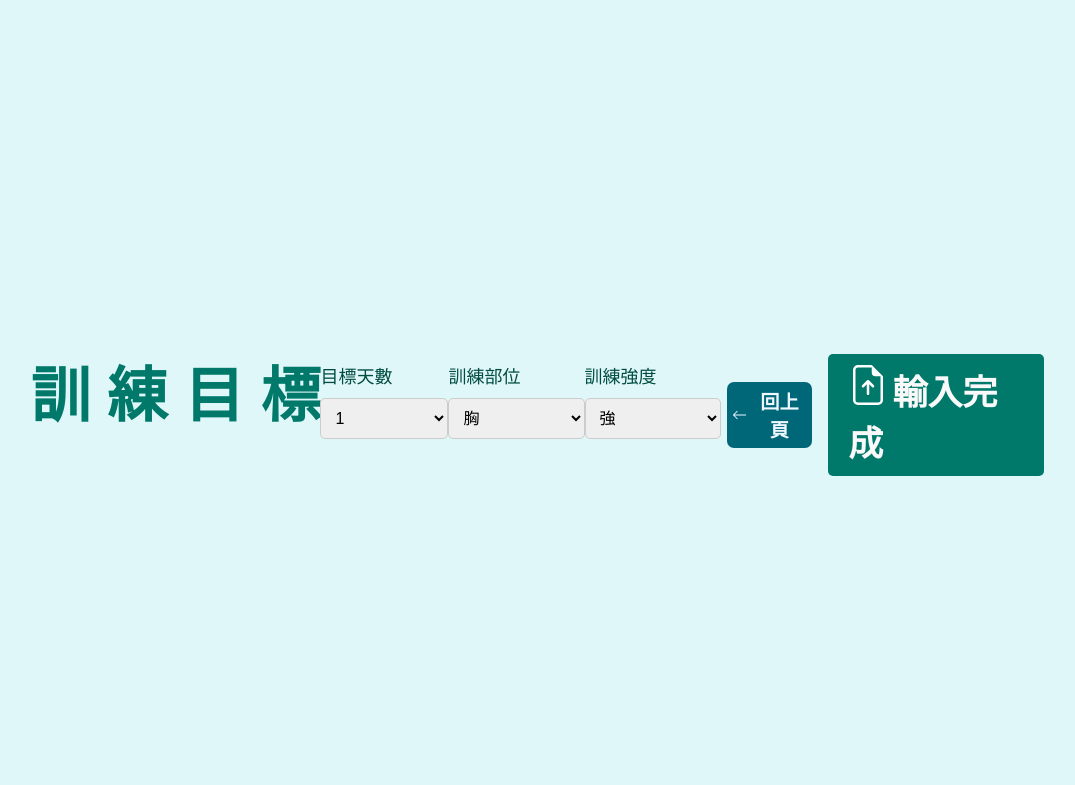
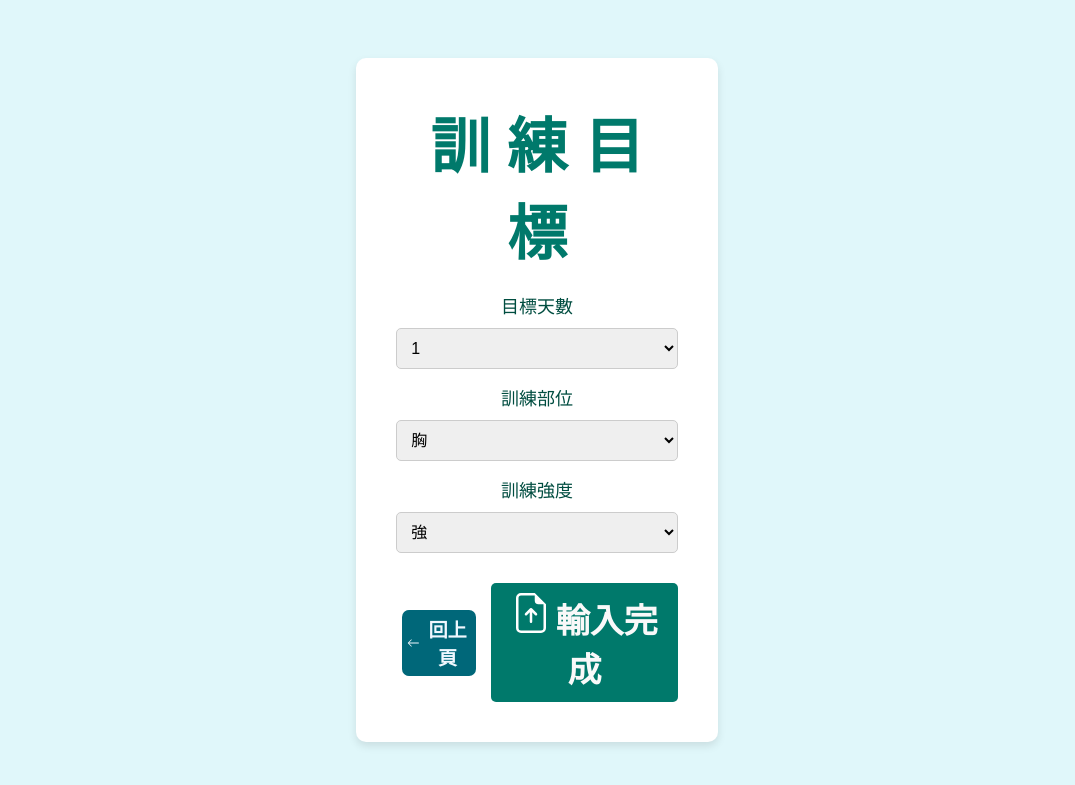
Before and after one commit to Poyi1028/DB_Project, a Flask app: page /plan/workout in a window 1280 px wide. Shown: the top 785 px of the page, without its empty margins (103-1178 px from the left). Run offline with Flask 3, Linux system fonts and the light colour scheme.

Commit message:
Little Fix

```diff
--- a/static/css/plan02-exercise.css
+++ b/static/css/plan02-exercise.css
@@ -115,7 +115,7 @@ body {
 }
 
 .completion-text {
-    font-size: 35px;
+    font-size: 34px;
     color: #f9f9f9;
     font-weight: bold;
 }
--- a/templates/plan02-exercise.html
+++ b/templates/plan02-exercise.html
@@ -7,6 +7,7 @@
         <link rel="stylesheet" type="text/css" href="/static/css/plan02-exercise.css"/>
     </head>
     <body>
+        <div class="container">
             <div class="headline">訓 練 目 標</div>
             <div class="select-box">目標天數
                 <select name="days">
@@ -50,6 +51,6 @@
                     <span class="tooltip-text">製作專屬菜單</span>
                 </a>
             </div>
-
+        </div>
     </body>
 </html>
```
Lines whose indentation alone changed are shown as unchanged.
